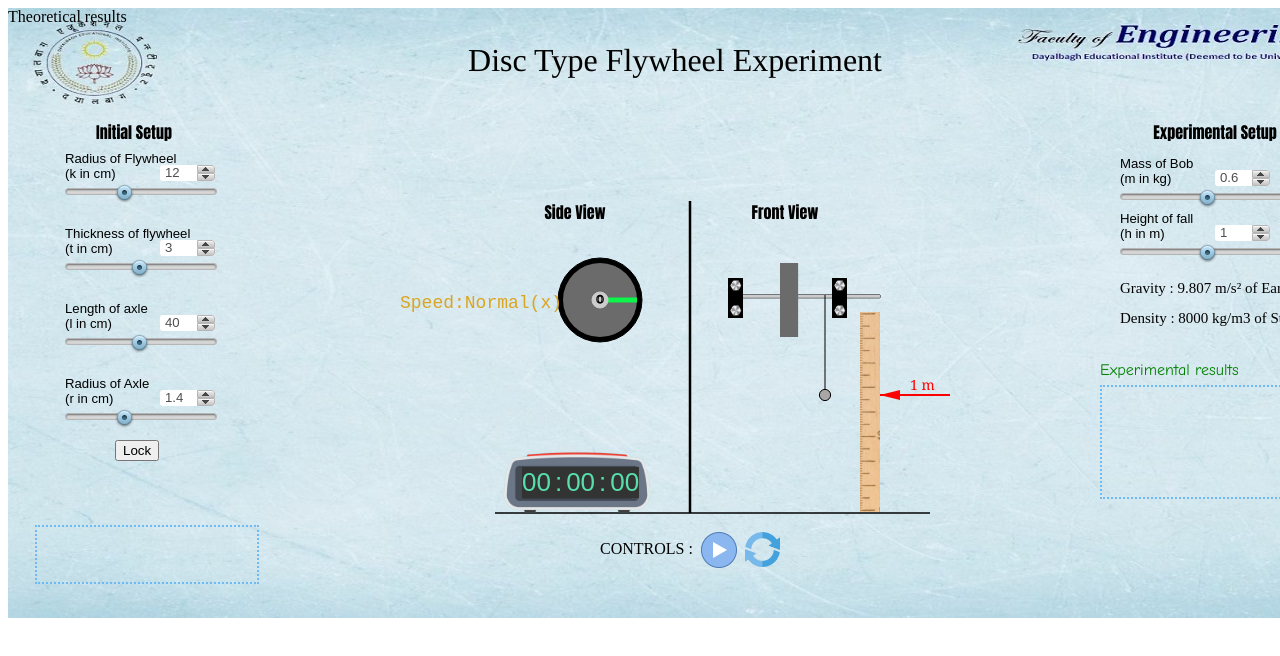
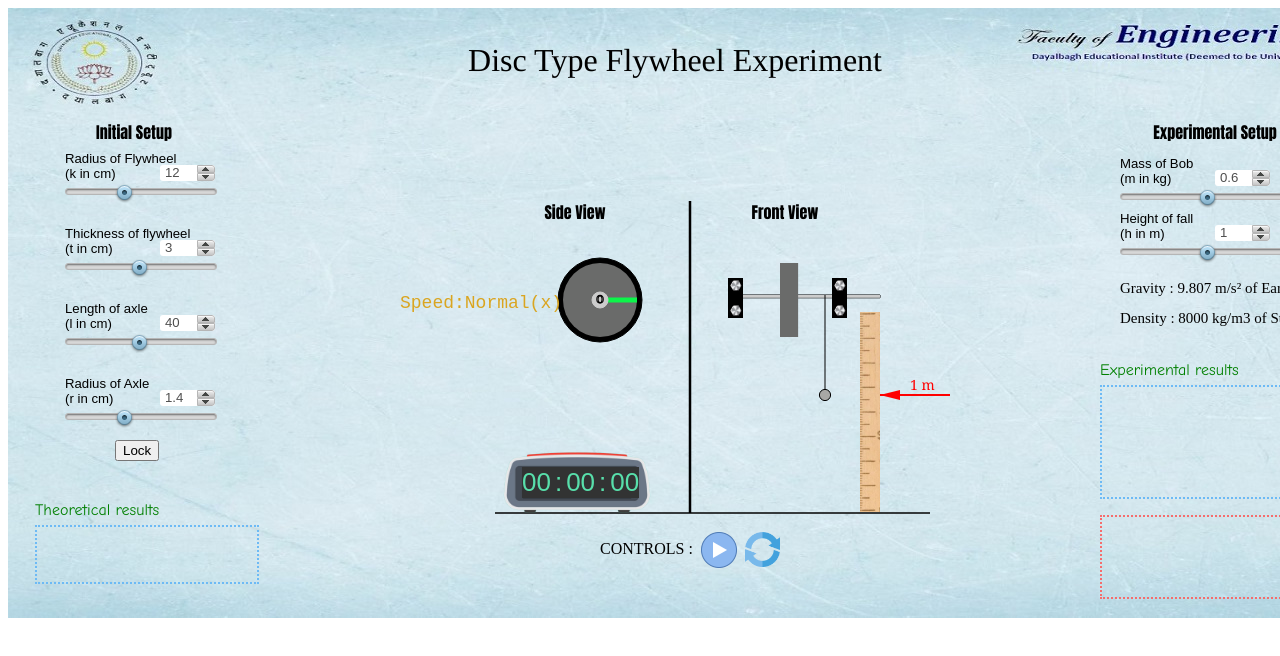
Before and after one commit to virtual-labs/exp-flywheel-dei, a plain HTML site: page experiment/simulation/index.html in a window 1280 px wide. Shown: the top 656 px of the page. Drawn offline with Linux system fonts and the light colour scheme.

Commit message:
Update style.css

```diff
--- a/experiment/simulation/css/style.css
+++ b/experiment/simulation/css/style.css
@@ -1,6 +1,6 @@
 div#omega_, #n_1, #n_2, #t_, #pracMoI {
     position:absolute;
-	left:1100px;
+	left:1110px;
 	height: 22px;
 	width: 250px;
 	text-align: left;
@@ -20,6 +20,16 @@ div#omega_, #n_1, #n_2, #t_, #pracMoI {
 }
 #pracMoI{
 	top:470px;
+}
+#errorNote {
+    position:absolute;
+    left:1100px;
+    top:720px;
+    height: 40px;
+    width: 225px;
+    text-align: left;
+    font-size: 15px;
+    color: red;
 }
 
 .container1 {
@@ -140,7 +150,7 @@ div#theo_inertia
 {
 	position:absolute;
 	left:40px;
-	top:490px;
+	top:540px;
 	height: 22px;
 	width: 200px;
 	text-align: center;
@@ -174,9 +184,9 @@ div#theoMoI
 {
 	position:absolute;
 	left:45px;
-	top:550px;
+	top:540px;
 	height: 22px;
-	width: 200px;
+	width: 220px;
 	text-align: left;
 	font-size: 16px;
 	font-family:serif;
@@ -394,6 +404,28 @@ div#controls
 	font-family: "Comic Sans MS", cursive, sans-serif;
 	/* overflow-y: scroll; */
 }
+#textarea2{
+  position : absolute;
+  left : 1100px;
+  top : 515px;
+  border-top-style: dotted;
+	border-top-width: 2px;
+	border-top-color: #f56d6d;
+	border-left-style: dotted;
+	border-left-width: 2px;
+	border-left-color: #f56d6d;
+	border-right-style: dotted;
+	border-right-width: 2px;
+	border-right-color: #f56d6d;
+	border-bottom-style: dotted;
+	border-bottom-width: 2px;
+	border-bottom-color: #f56d6d;
+	color: #f56d6d;
+	text-align: left;
+	font-size: 14px;
+	font-family: "Comic Sans MS", cursive, sans-serif;
+	/* overflow-y: scroll; */
+}
 #textarea1{
   position : absolute;
   left : 35px;
@@ -416,6 +448,13 @@ div#controls
 	font-family: "Comic Sans MS", cursive, sans-serif;
 	/* overflow-y: scroll; */
 }
+#result1{
+	position:absolute;
+	left :35px;
+	top:485px;
+	color:green;
+	font-family: "Comic Sans MS", cursive, sans-serif;
+}
 #result{
 	position:absolute;
 	left :1100px;
@@ -423,6 +462,7 @@ div#controls
 	color:green;
 	font-family: "Comic Sans MS", cursive, sans-serif;
 }
+
 #ruler{
   position : absolute;
   left : 220px;
```
